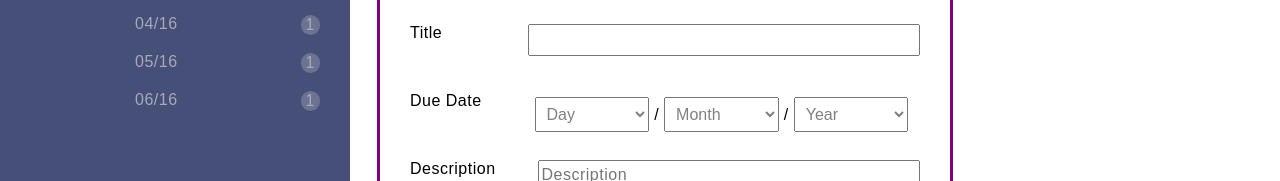
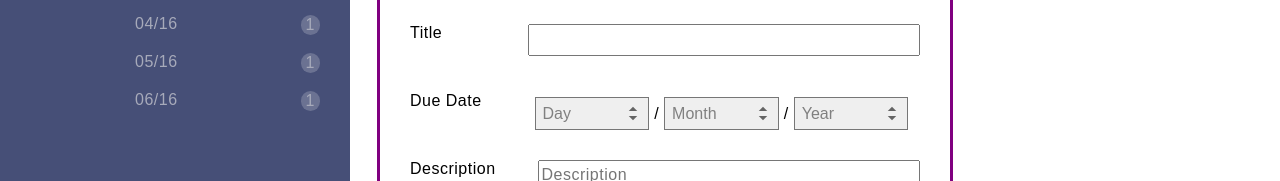
Before and after one commit to audreycode6/ls_front_end_work, a plain HTML site: page ls202/todo_list/todo_list.html in a window 1280 px wide. Shown: the part 172-353 px from the top of the page. Drawn offline with Linux system fonts and the light colour scheme.

Commit message:
add custom icon for select in modal

```diff
--- a/ls202/todo_list/todo_list.css
+++ b/ls202/todo_list/todo_list.css
@@ -289,14 +289,24 @@
     width: 30%;
     font-size: inherit;
     padding: 7px;
-    /* outline: 2px solid pink; */
+    /* outline: 2px solid hotpink; */
     color: grey;
 
+     /* Hide the default arrow */
+    -webkit-appearance: none;
+    -moz-appearance: none;
+    appearance: none;
+
+    /* Add custom icon */
+    background-image: url(/ls202/todo_list/assessment_209/select.png);
+    background-repeat: no-repeat;
+    background-position: right 10px center;
+    /* Positions icon on the right */
+    background-size: 10px;
+
+    /* Add padding so text doesn't overlap the icon */
+    padding-right: 30px;
 }
-
-/* .date-selection {
-    outline: 4px solid palegreen;
-} */
 
 textarea {
     box-sizing: border-box;
```
